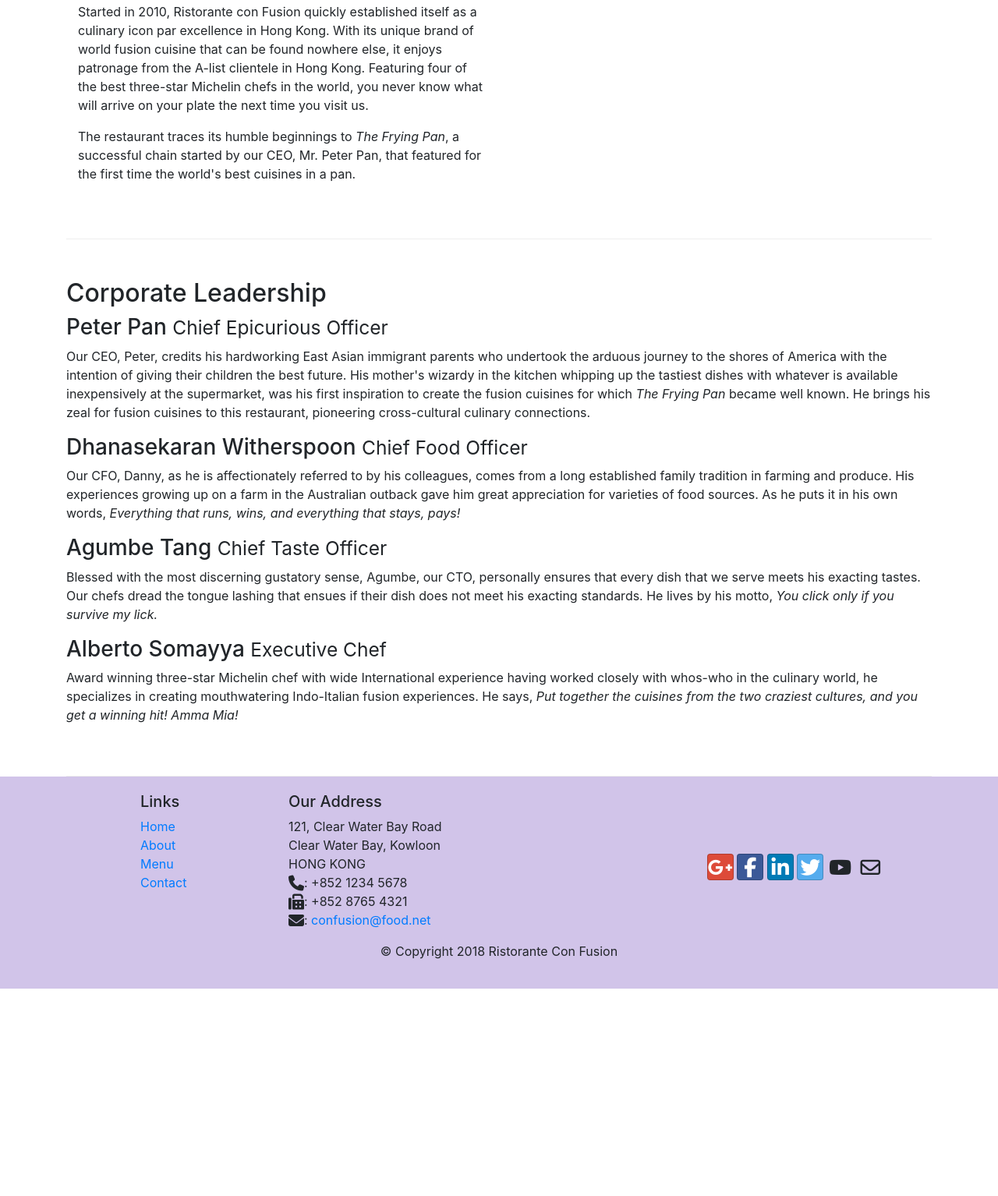
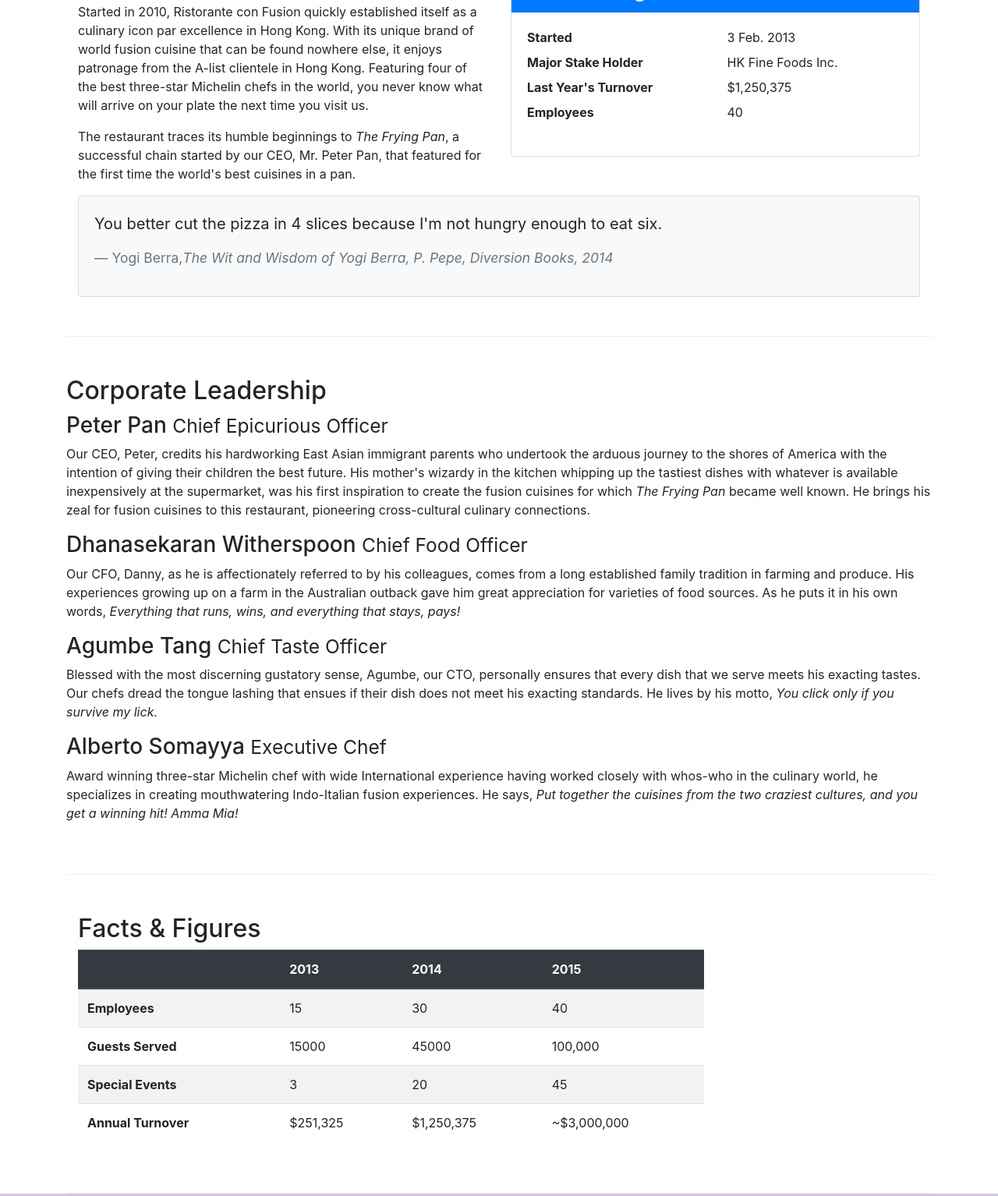
Before and after one commit to ankit-Kumar-4/conFusion, a plain HTML site: page aboutus.html in a window 1280 px wide. Shown: the part 558-2092 px from the top of the page at 78% size. Before the commit the page ends 1826 px from the top, so only its background shows below. Drawn offline with nearby package versions, Linux system fonts and the light colour scheme.

Commit message:
added cards and tables

```diff
--- a/aboutus.html
+++ b/aboutus.html
@@ -66,7 +66,33 @@
                 <p>Started in 2010, Ristorante con Fusion quickly established itself as a culinary icon par excellence in Hong Kong. With its unique brand of world fusion cuisine that can be found nowhere else, it enjoys patronage from the A-list clientele in Hong Kong.  Featuring four of the best three-star Michelin chefs in the world, you never know what will arrive on your plate the next time you visit us.</p>
                 <p>The restaurant traces its humble beginnings to <em>The Frying Pan</em>, a successful chain started by our CEO, Mr. Peter Pan, that featured for the first time the world's best cuisines in a pan.</p>
             </div>
-            <div>
+            <div class="col-sm">
+                <div class="card">
+                    <h3 class="card-header bg-primary text-white">Facts at a glance</h3>
+                    <div class="card-body">
+                        <dl class="row">
+                            <dt class="col-6">Started</dt>
+                            <dd class="col-6">3 Feb. 2013</dd>
+                            <dt class="col-6">Major Stake Holder</dt>
+                            <dd class="col-6">HK Fine Foods Inc.</dd>
+                            <dt class="col-6">Last Year's Turnover</dt>
+                            <dd class="col-6">$1,250,375</dd>
+                            <dt class="col-6">Employees</dt>
+                            <dd class="col-6">40</dd>
+                        </dl>
+                    </div>
+                </div>
+            </div>
+            <div class="col-12">
+                <div class="card card-body bg-light">
+                    <blockquote class="blockquote">
+                        <p class="md-0">You better cut the pizza in 4 slices
+                            because I'm not hungry enough to eat six.</p>
+                        <footer class="blockquote-footer">Yogi Berra,<cite title="Source Title">The Wit and Wisdom of
+                            Yogi Berra, P. Pepe, Diversion Books, 2014
+                        </cite></footer>
+                    </blockquote>
+                </div>
             </div>
         </div>
 
@@ -84,7 +110,49 @@
                 <p class="d-none d-sm-block">Award winning three-star Michelin chef with wide International experience having worked closely with whos-who in the culinary world, he specializes in creating mouthwatering Indo-Italian fusion experiences. He says, <em>Put together the cuisines from the two craziest cultures, and you get a winning hit! Amma Mia!</em></p>
             </div>
        </div>
-
+       <div class="row row-content">
+           <div class="col-12 col-sm-9">
+               <h2>Facts &amp; Figures</h2>
+               <div class="table-responsive">
+                   <table class="table table-striped">
+                       <thead class="thead-dark">
+                           <tr>
+                               <th>&nbsp;</th>
+                               <th>2013</th>
+                               <th>2014</th>
+                               <th>2015</th>
+                           </tr>
+                       </thead>
+                       <tbody>
+                           <tr>
+                               <th>Employees</th>
+                               <td>15</td>
+                               <td>30</td>
+                               <td>40</td>
+                           </tr>
+                           <tr>
+                               <th>Guests Served</th>
+                               <td>15000</td>
+                               <td>45000</td>
+                               <td>100,000</td>
+                           </tr>
+                           <tr>
+                               <th>Special Events</th>
+                               <td>3</td>
+                               <td>20</td>
+                               <td>45</td>
+                           </tr>
+                           <tr>
+                               <th>Annual Turnover</th>
+                               <td>$251,325</td>
+                               <td>$1,250,375</td>
+                               <td>~$3,000,000</td>
+                           </tr>
+                       </tbody>
+                   </table>
+               </div>
+           </div>
+       </div>
     </div>
 
     <footer class="footer">
```
